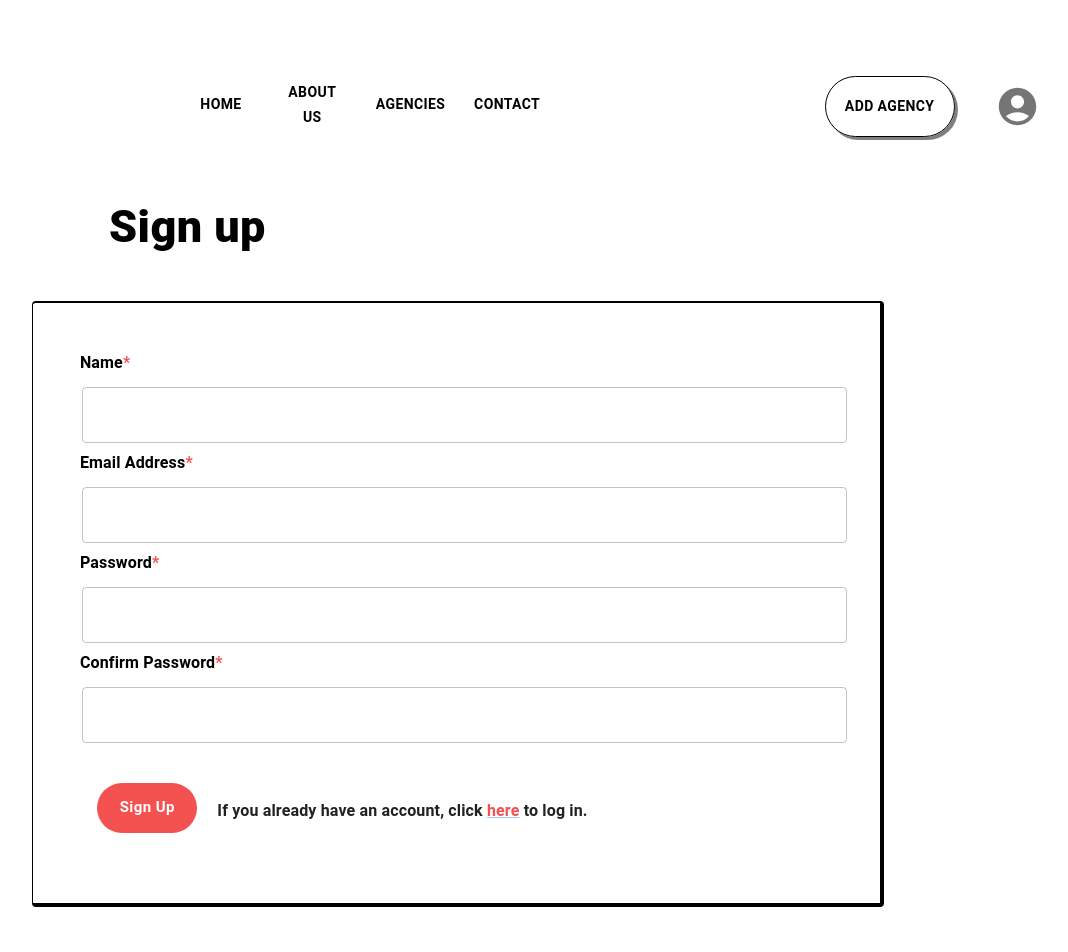
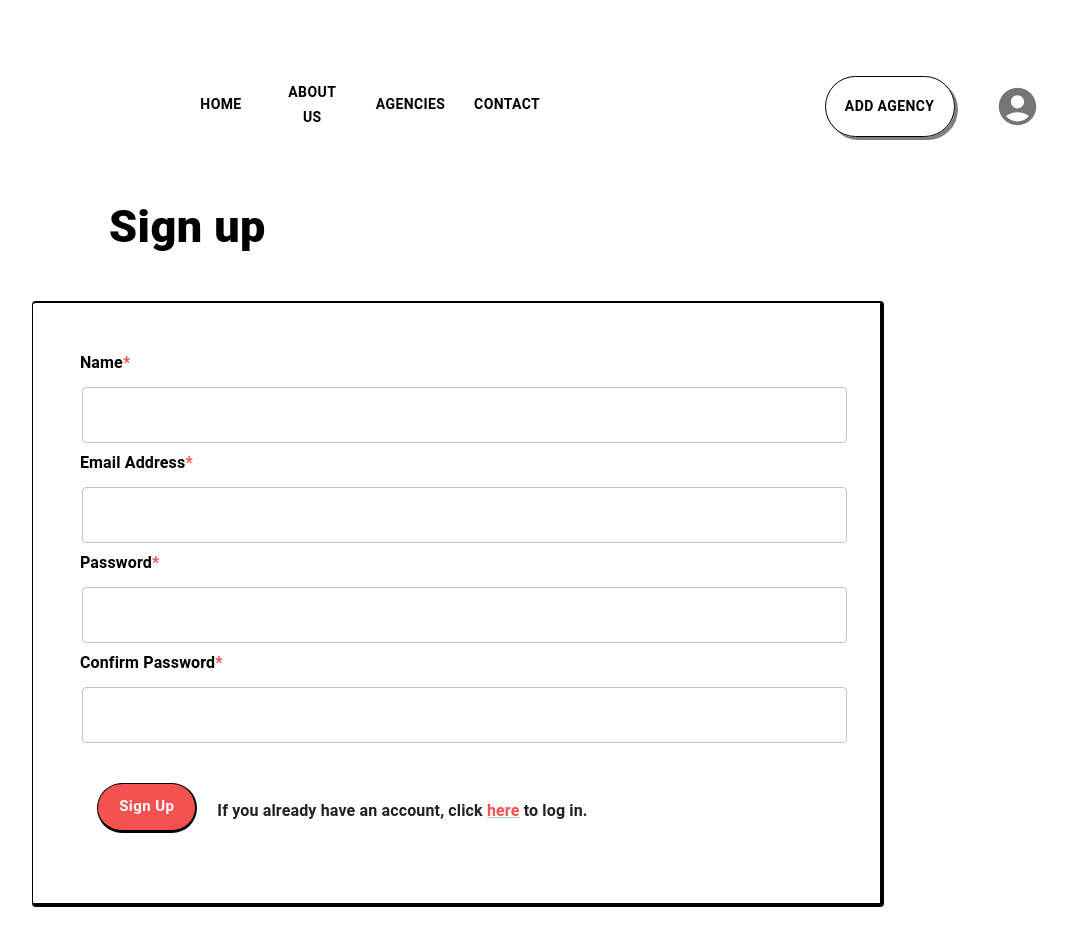
Before and after one commit to vivienknecht/Work-Then-Travel, a React (Vite) app in the folder work-then-travel-web/: page /signup in a window 1280 px wide. Shown: the top 952 px of the page, without its empty margins (211-1279 px from the left). Built offline with nearby package versions, Linux system fonts and the light colour scheme; a web font is replaced by a local one.

Commit message:
updated buttons

```diff
--- a/work-then-travel-web/src/components/about-us-page.tsx
+++ b/work-then-travel-web/src/components/about-us-page.tsx
@@ -326,9 +326,13 @@ export default function AboutUs() {
                             <EmailIcon />
                             <Typography>contact@workandtravelguide.com</Typography>
                         </Stack>
-                        <Button sx={{
-                                    width: "100px",
-                                    height: "50px",
+                        <Button
+                            variant="outlined"
+                            sx={{
+                                ml: -45,
+                                mt: 3,
+                                width: "120px",
+                                height: "45px",
                                 borderTopLeftRadius: '50px',
                                 borderTopRightRadius: '50px',
                                 borderBottomLeftRadius: '50px',
@@ -338,6 +342,14 @@ export default function AboutUs() {
                                 fontSize: "15px",
                                 textTransform: 'capitalize',
                                 backgroundColor: "#F45151",
+                                borderColor: 'black', // Black border color
+                                borderTopWidth: '1px',
+                                borderLeftWidth: '1px',
+                                borderRightWidth: '2px',
+                                borderBottomWidth: '3px',
+                                '&:hover': {
+                                    backgroundColor: "#F45151"
+                                },
                             }}>
                             Contact
                         </Button>
--- a/work-then-travel-web/src/components/login.tsx
+++ b/work-then-travel-web/src/components/login.tsx
@@ -50,10 +50,10 @@ export default function Login() {
                             </Stack>
                             <Stack direction="column" alignItems="flex-start" spacing={1.5} >
                                 <Typography sx={{
-                                   pl: 1.7
+                                    pl: 1.7
                                 }}>
-                                   <span style={{ color: "black", fontWeight: "600" }}>Password</span>
-                                   <span style={{ color: "#F45151", fontWeight: "600" }}>*</span>
+                                    <span style={{ color: "black", fontWeight: "600" }}>Password</span>
+                                    <span style={{ color: "#F45151", fontWeight: "600" }}>*</span>
                                 </Typography>
                                 <TextField sx={{
                                     width: "765px",
@@ -66,7 +66,7 @@ export default function Login() {
                                 mt: 5,
                                 ml: 8
                             }}>
-                                <Button sx={{
+                                <Button variant="outlined" sx={{
                                     width: "100px",
                                     height: "50px",
                                     borderTopLeftRadius: '50px',
@@ -78,6 +78,14 @@ export default function Login() {
                                     fontSize: "15px",
                                     textTransform: 'capitalize',
                                     backgroundColor: "#F45151",
+                                    borderColor: 'black', // Black border color
+                                    borderTopWidth: '1px',
+                                    borderLeftWidth: '1px',
+                                    borderRightWidth: '2px',
+                                    borderBottomWidth: '3px',
+                                    '&:hover': {
+                                        backgroundColor: "#F45151"
+                                    },
                                 }}
                                 >Log in</Button>
                                 <Typography sx={{
--- a/work-then-travel-web/src/components/signup.tsx
+++ b/work-then-travel-web/src/components/signup.tsx
@@ -89,7 +89,7 @@ export default function Signup() {
                             mt: 5,
                             ml: 8
                         }}>
-                                <Button sx={{
+                            <Button variant="outlined" sx={{
                                 width: "100px",
                                 height: "50px",
                                 borderTopLeftRadius: '50px',
@@ -101,6 +101,14 @@ export default function Signup() {
                                 fontSize: "15px",
                                 textTransform: 'capitalize',
                                 backgroundColor: "#F45151",
+                                borderColor: 'black', // Black border color
+                                borderTopWidth: '1px',
+                                borderLeftWidth: '1px',
+                                borderRightWidth: '2px',
+                                borderBottomWidth: '3px',
+                                '&:hover': {
+                                    backgroundColor: "#F45151"
+                                },
                             }}
                             >Sign up</Button>
                             <Typography sx={{
```
Lines whose indentation alone changed are shown as unchanged.
